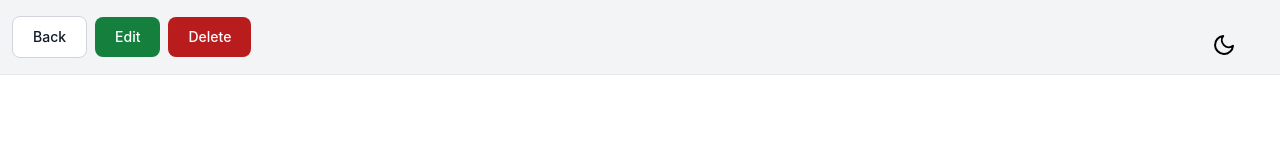
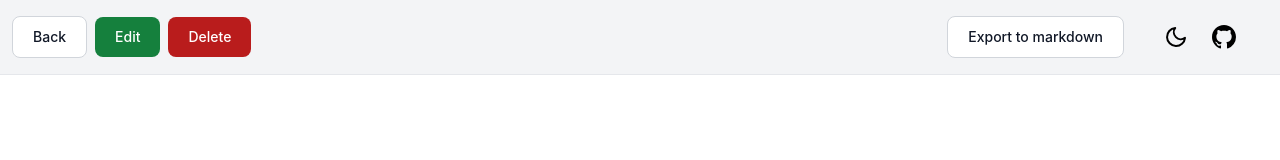
Before and after one commit to EliottElek/note-taking-app, a Next.js app: page /notes/1 in a window 1280 px wide. Shown: the top 160 px of the page. Built offline with nearby package versions, Linux system fonts and the light colour scheme; no server answers; the database is empty.

Commit message:
feat: github icon

```diff
--- a/components/StickyNavbar.jsx
+++ b/components/StickyNavbar.jsx
@@ -1,14 +1,14 @@
 import React from "react";
 import useDarkMode from "../lib/useDarkMode";
-import { BsSun } from "react-icons/bs";
+import { BsGithub, BsSun } from "react-icons/bs";
 import { FiMoon } from "react-icons/fi";
 const StickyNavbar = ({ children }) => {
   const [colorTheme, setTheme] = useDarkMode();
 
   return (
     <div className="sticky z-10 p-3 pb-0 pt-4 top-0 left-0 right-0 flex items-center dark:bg-slate-700 bg-gray-100 border-b dark:border-b-slate-600 justify-between ">
-      <div>{children}</div>
-      <div className="flex items-center px-5 top-0 right-0">
+      {children}
+      <div className="flex items-center px-5 pb-4">
         {colorTheme === "light" ? (
           <button
             onClick={() => setTheme("light")}
@@ -24,6 +24,13 @@ const StickyNavbar = ({ children }) => {
             <FiMoon />
           </button>
         )}
+        <a
+        href= "https://github.com/eliottelek/note-taking-app"
+          target="_blank"
+          className="flex items-center text-2xl gap-2 dark:text-gray-100 px-3 py-2 rounded-lg cursor-pointer dark:hover:text-green-500 hover:text-green-500 ease-in duration-100"
+        >
+          <BsGithub />
+        </a>
       </div>
     </div>
   );
--- a/pages/notes/[slug]/index.jsx
+++ b/pages/notes/[slug]/index.jsx
@@ -44,10 +44,29 @@ const Slug = () => {
     };
     loadNote();
   }, [setNote, setMdContent, router]);
+  const exportToMd = () => {
+    const fileData = note.markdown;
+    const blob = new Blob([fileData], { type: "text/plain" });
+    const url = URL.createObjectURL(blob);
+    const link = document.createElement("a");
+    link.download = note.slug + ".md";
+    link.href = url;
+    link.click();
+  };
+  const exportToHtml = () => {
+    const fileData = mdContent;
+    const blob = new Blob([fileData], { type: "text/plain" });
+    const url = URL.createObjectURL(blob);
+    const link = document.createElement("a");
+    link.download = note.slug + ".html";
+    link.href = url;
+    link.click();
+  };
   return (
     <div className="relative">
       <StickyNavbar>
-        <div className="pb-4">
+        <div className="pb-4 flex w-full items-center justify-between ">
+          <div>
             <Link href="/">
               <Button defaultbtn={true}>Back</Button>
             </Link>
@@ -57,6 +76,15 @@ const Slug = () => {
             <Button onClick={() => setOpen(true)} deletebtn={true}>
               Delete
             </Button>
+          </div>
+          <div>
+            <Button onClick={exportToMd} defaultbtn={true}>
+              Export to markdown
+            </Button>
+            {/* <Button onClick={exportToHtml} defaultbtn={true}>
+              Export to HTML
+            </Button> */}
+          </div>
         </div>
       </StickyNavbar>
 
```
Lines whose indentation alone changed are shown as unchanged.
